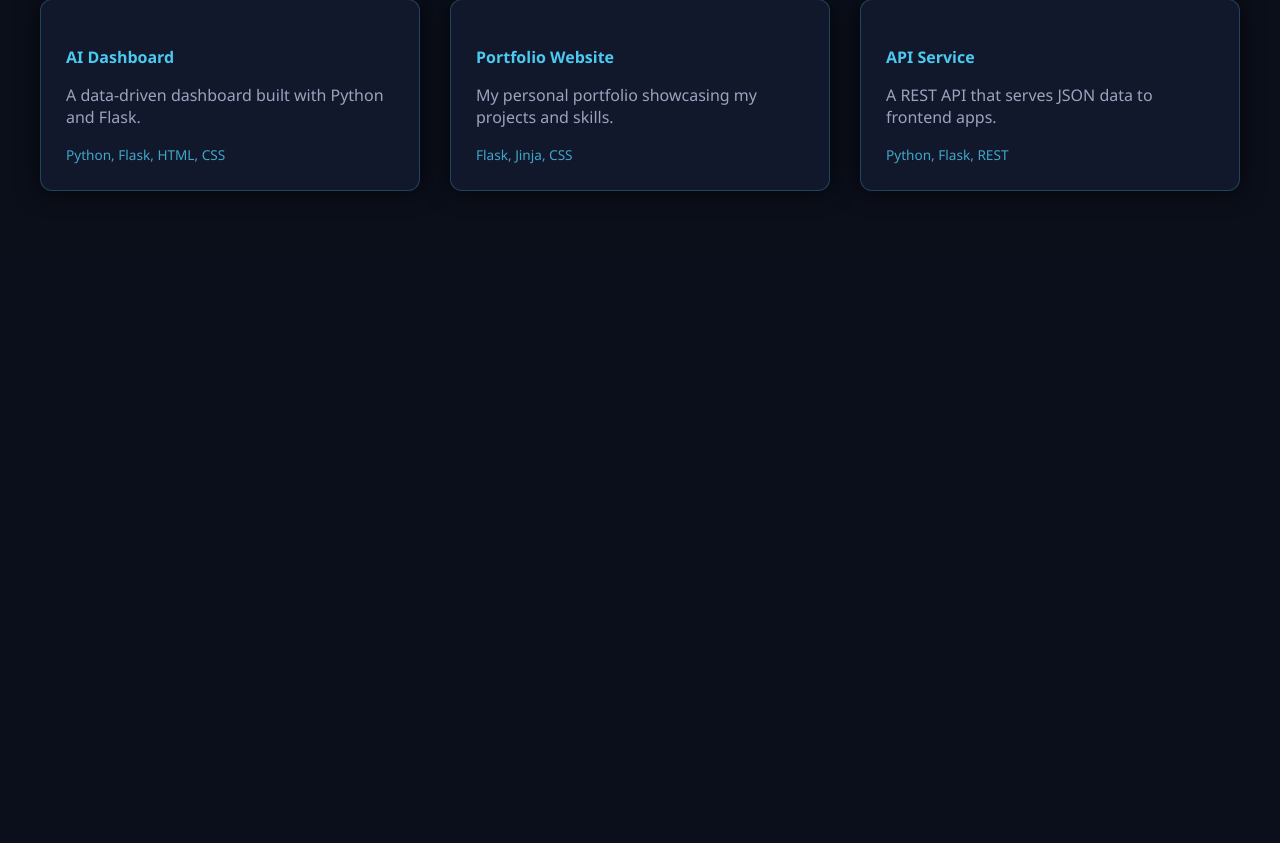
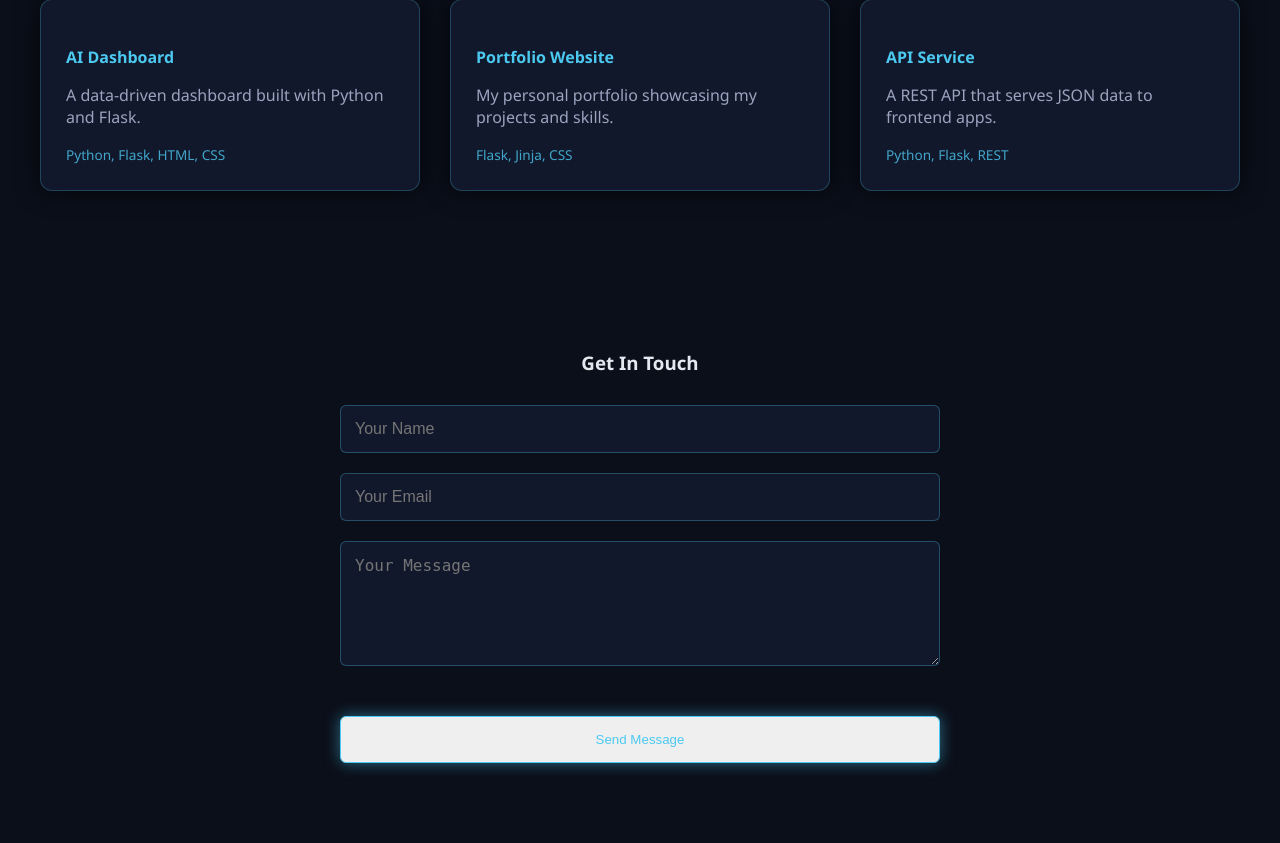
Before and after one commit to ramondh33/developer-portfolio, a Flask app: page / in a window 1280 px wide. Shown: the part 880-1723 px from the top of the page. Before the commit the page ends 1071 px from the top, so only its background shows below. Run offline with Flask 3, Linux system fonts and the light colour scheme.

Commit message:
New Portfolio Deployment
Added a contact form, and updated the app for live deployment on Render.

```diff
--- a/new_portfolio/app.py
+++ b/new_portfolio/app.py
@@ -1,5 +1,5 @@
 # Import flask and render_template from the flask module to create a web application and render HTML templates.
-from flask import Flask, render_template
+from flask import Flask, render_template, request
 
 # Create an instance of the Flask class, which will be our WSGI application.
 app = Flask(__name__)
@@ -23,14 +23,31 @@ projects = [
     }
 ]
 
-# Define a route for the root URL ("/") and associate it with the home function. When a user visits the root URL, the home function will be called, which will render and return the 'home.html' template to the user's browser.
-@app.route('/')
+# Home route GET + POST.
+@app.route('/', methods=['GET', 'POST'])
 def home():
-    # Render the 'home.html' template and return it as the response to the user's request.
-    return render_template('home.html', projects=projects)
+    success_message = None
+
+    # This block runs only when the form is submitted.
+    if request.method == 'POST':
+        # Get form values by name attributes
+        name = request.form.get('name')
+        email = request.form.get('email')
+        message = request.form.get('message')
+
+        # Simple validation
+        if name and email and message:
+            # Print to terminal (test for now, later send email or save to database)
+            print(f"New contact message: {name}, {email}, {message}")
+            success_message = "Thank you for your message! I'll get back to you soon."
+        else:
+            success_message = "Please fill in all fields before submitting."
+
+    # Render page and send data to HTML.
+    return render_template('home.html', projects=projects, success_message=success_message)
 
 # Make sure the app runs only when we execute app.py directly.
 if __name__ == '__main__':
 
     # Run the Flask application in debug mode, which provides helpful error messages and automatically reloads the server when code changes are detected.
-    app.run(debug=True)
+    app.run()
--- /dev/null
+++ b/new_portfolio/requirements.txt
@@ -0,0 +1,2 @@
+flask
+gunicorn
--- a/new_portfolio/static/css/style.css
+++ b/new_portfolio/static/css/style.css
@@ -275,3 +275,51 @@ body {
 .project-card:hover::before {
     opacity: 1;
 }
+/* -----------------------------
+   CONTACT SECTION
+   ----------------------------- */
+.contact {
+    padding: 80px 40px;
+    max-width: 600px;
+    margin: auto;
+    text-align: center;
+}
+
+.contact h3 {
+    margin-bottom: 30px;
+}
+
+/* -----------------------------
+   FORM ELEMENTS
+   ----------------------------- */
+.contact form {
+    display: flex;
+    flex-direction: column;
+    gap: 20px;
+}
+
+.contact input,
+.contact textarea {
+    background: var(--bg-card);
+    border: 1px solid rgba(76, 201, 240, 0.3);
+    border-radius: 6px;
+
+    padding: 14px;
+    color: var(--text-main);
+    font-size: 1rem;
+}
+
+/* Remove default focus outline and add glow */
+.contact input:focus,
+.contact textarea:focus {
+    outline: none;
+    box-shadow: 0 0 15px var(--neon-glow);
+}
+
+/* -----------------------------
+   FORM MESSAGE
+   ----------------------------- */
+.form-message {
+    margin-bottom: 20px;
+    color: var(--neon-blue);
+}
--- a/new_portfolio/templates/home.html
+++ b/new_portfolio/templates/home.html
@@ -33,5 +33,26 @@
     {% endfor %}
   </div>
 </section>
+<!-- Contact Section -->
+<section class="contact">
+  <h3>Get In Touch</h3>
+
+  <!-- Show success or error message -->
+  {% if success_message %}
+    <p class="form-message">{{ success_message }}</p>
+  {% endif %}
+
+  <!-- Contact Form -->
+   <form method="POST" action="/">
+    <!-- Name Field -->
+     <input type="text" name="name" placeholder="Your Name" required>
+    <!-- Email Field -->
+     <input type="email" name="email" placeholder="Your Email" required>
+    <!-- Message Field -->
+     <textarea name="message" placeholder="Your Message" rows="5" required></textarea>
+    <!-- Submit Button -->
+     <button type="submit" class="cta-button">Send Message</button>
+   </form>
+</section>
 
 {% endblock %}
```
